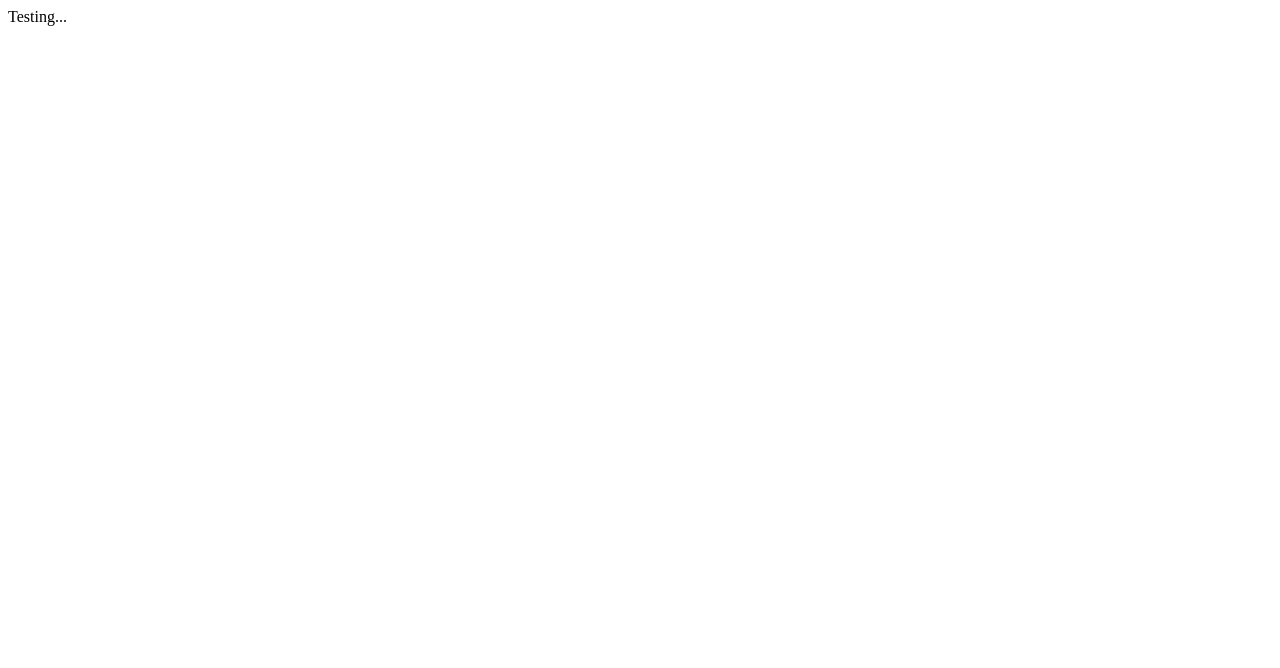
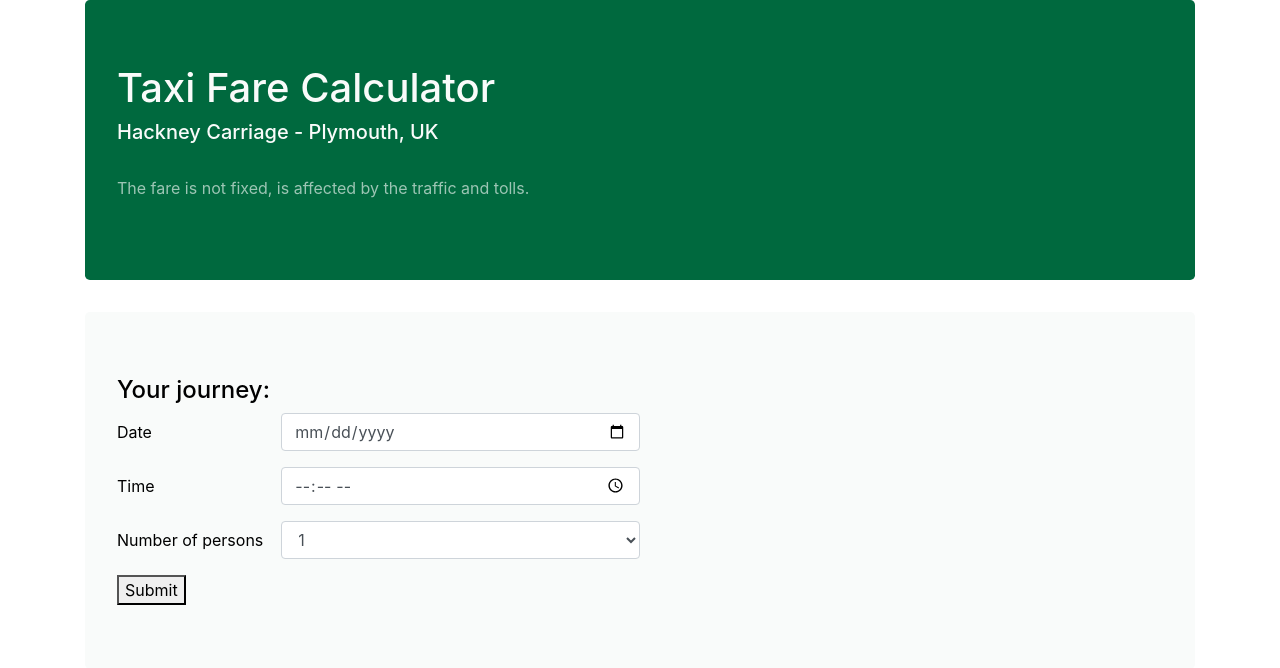
Before and after one commit to ionescuig/taxi-fares, a Django app: page / in a window 1280 px wide. Before the commit the part shown is almost empty. Shown: the top 668 px of the page. Run offline with Django 3.2, Linux system fonts and the light colour scheme; some libraries are stand-ins or nearby versions.

Commit message:
Created first part of html

```diff
--- a/src/fares/settings/base.py
+++ b/src/fares/settings/base.py
@@ -15,6 +15,7 @@ import os
 # Build paths inside the project like this: os.path.join(BASE_DIR, ...)
 BASE_DIR = os.path.dirname(os.path.dirname(os.path.dirname(os.path.abspath(__file__))))
 TEMPLATE_DIR = os.path.join(BASE_DIR, 'templates')
+STATIC_DIR = os.path.join(BASE_DIR, 'static')
 
 # Quick-start development settings - unsuitable for production
 # See https://docs.djangoproject.com/en/1.11/howto/deployment/checklist/
@@ -119,3 +120,4 @@ USE_TZ = True
 # https://docs.djangoproject.com/en/1.11/howto/static-files/
 
 STATIC_URL = '/static/'
+STATICFILES_DIRS = [STATIC_DIR,]
--- a/src/fares/settings/production.py
+++ b/src/fares/settings/production.py
@@ -15,6 +15,7 @@ import os
 # Build paths inside the project like this: os.path.join(BASE_DIR, ...)
 BASE_DIR = os.path.dirname(os.path.dirname(os.path.dirname(os.path.abspath(__file__))))
 TEMPLATE_DIR = os.path.join(BASE_DIR, 'templates')
+STATIC_DIR = os.path.join(BASE_DIR, 'static')
 
 # Quick-start development settings - unsuitable for production
 # See https://docs.djangoproject.com/en/1.11/howto/deployment/checklist/
@@ -119,3 +120,4 @@ USE_TZ = True
 # https://docs.djangoproject.com/en/1.11/howto/static-files/
 
 STATIC_URL = '/static/'
+STATICFILES_DIRS = [STATIC_DIR,]
--- a/src/main/views.py
+++ b/src/main/views.py
@@ -1,5 +1,4 @@
 from django.shortcuts import render
-from django.views.generic import ListView
 from .models import BankHoliday, Tariff
 
 
--- /dev/null
+++ b/src/static/css/index.css
@@ -0,0 +1,13 @@
+.jumbotron {
+    color: #F9FBFA;
+    background-color: #00693e;
+}
+
+.jumbotron > p {
+    color: #9cc5b4;
+}
+
+.main {
+    color: #000000;
+    background-color: #F9FBFA;
+}
--- a/src/templates/main/index.html
+++ b/src/templates/main/index.html
@@ -1,11 +1,60 @@
 <!DOCTYPE html>
+{% load staticfiles %}
 <html lang="en">
 <head>
     <meta charset="UTF-8">
-    <title>Title</title>
+    <title>Taxi Fare Calculator</title>
+
+    <!--Bootstrap 4.1.3-->
+    <link rel="stylesheet" href="https://stackpath.bootstrapcdn.com/bootstrap/4.1.3/css/bootstrap.min.css" integrity="sha384-MCw98/SFnGE8fJT3GXwEOngsV7Zt27NXFoaoApmYm81iuXoPkFOJwJ8ERdknLPMO" crossorigin="anonymous">
+    <script src="https://stackpath.bootstrapcdn.com/bootstrap/4.1.3/js/bootstrap.min.js" integrity="sha384-ChfqqxuZUCnJSK3+MXmPNIyE6ZbWh2IMqE241rYiqJxyMiZ6OW/JmZQ5stwEULTy" crossorigin="anonymous"></script>
+
+    <!--Custom CSS-->
+    <link rel="stylesheet" href="{% static 'css/index.css' %}">
 </head>
 <body>
-    Testing...
+    <div class="container">
+        <div class="jumbotron">
+            <h1>Taxi Fare Calculator</h1>
+            <h5>Hackney Carriage - Plymouth, UK</h5>
+            <br>
+            <p>The fare is not fixed, is affected by the traffic and tolls.</p>
+        </div>
+
+        <div class="jumbotron main">
+            <h4>Your journey:</h4>
+            <form class="form" method="POST">
+                {% csrf_token %}
+                <div class="form-group row">
+                    <label class="col-sm-2 col-form-label" for="date">Date</label>
+                    <input class="col-sm-4 form-control" id="date" type="date" name="date">
+                </div>
+
+                <div class="form-group row">
+                    <label class="col-sm-2 col-form-label" for="time">Time</label>
+                    <input class="col-sm-4 form-control" id="time" type="time" name="time">
+                </div>
+
+                <div class="form-group row">
+                    <label class="col-sm-2 col-form-label" for="people">Number of persons</label>
+                    <select class="col-sm-4 form-control" name="people" id="people">
+                        <option selected>1</option>
+                        <option>2</option>
+                        <option>3</option>
+                        <option>4</option>
+                        <option>5</option>
+                        <option>6</option>
+                        <option>7</option>
+                    </select>
+                </div>
+
+                <button type="submit">Submit</button>
+
+            </form>
+        </div>
+    </div>
+
+
 
 </body>
 </html>
```
Also changed, not shown: src/main/models.py (+7 -1 lines), src/main/migrations/0002_auto_20181123_1913.py (added).
